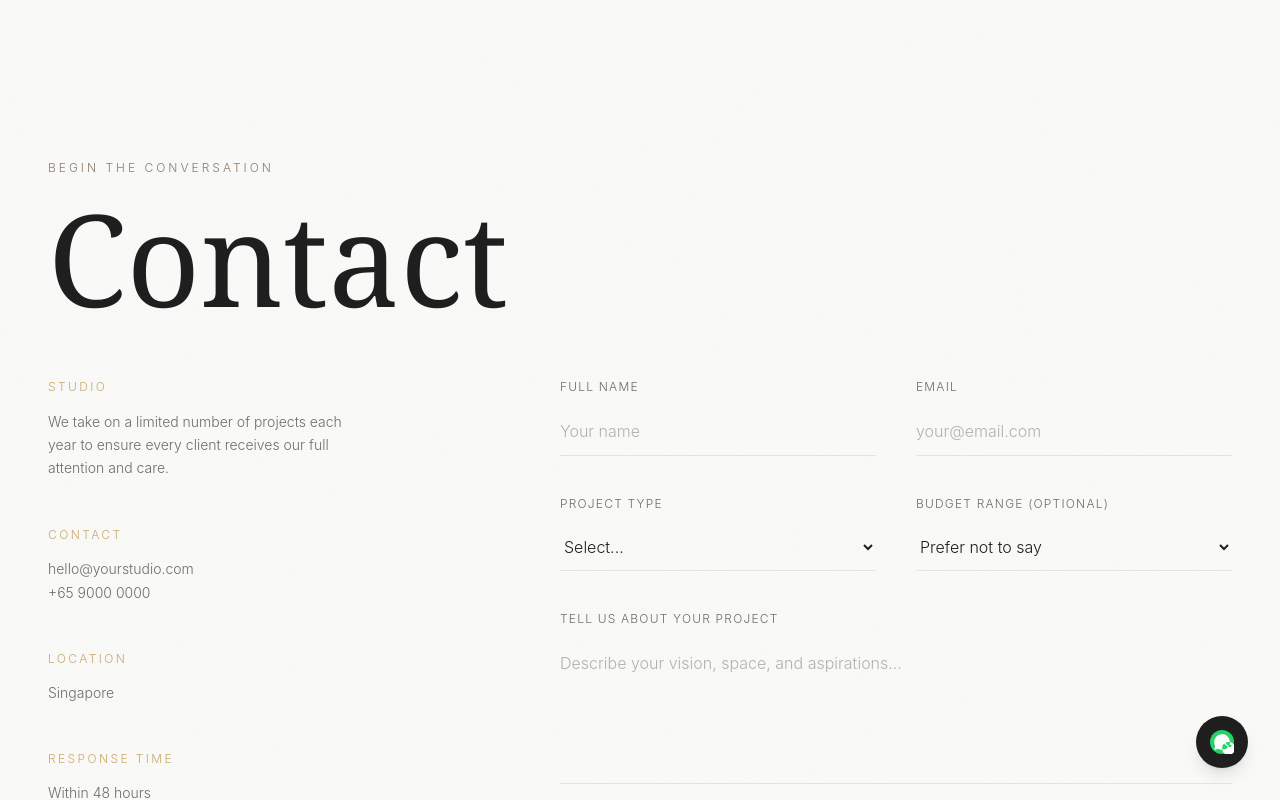
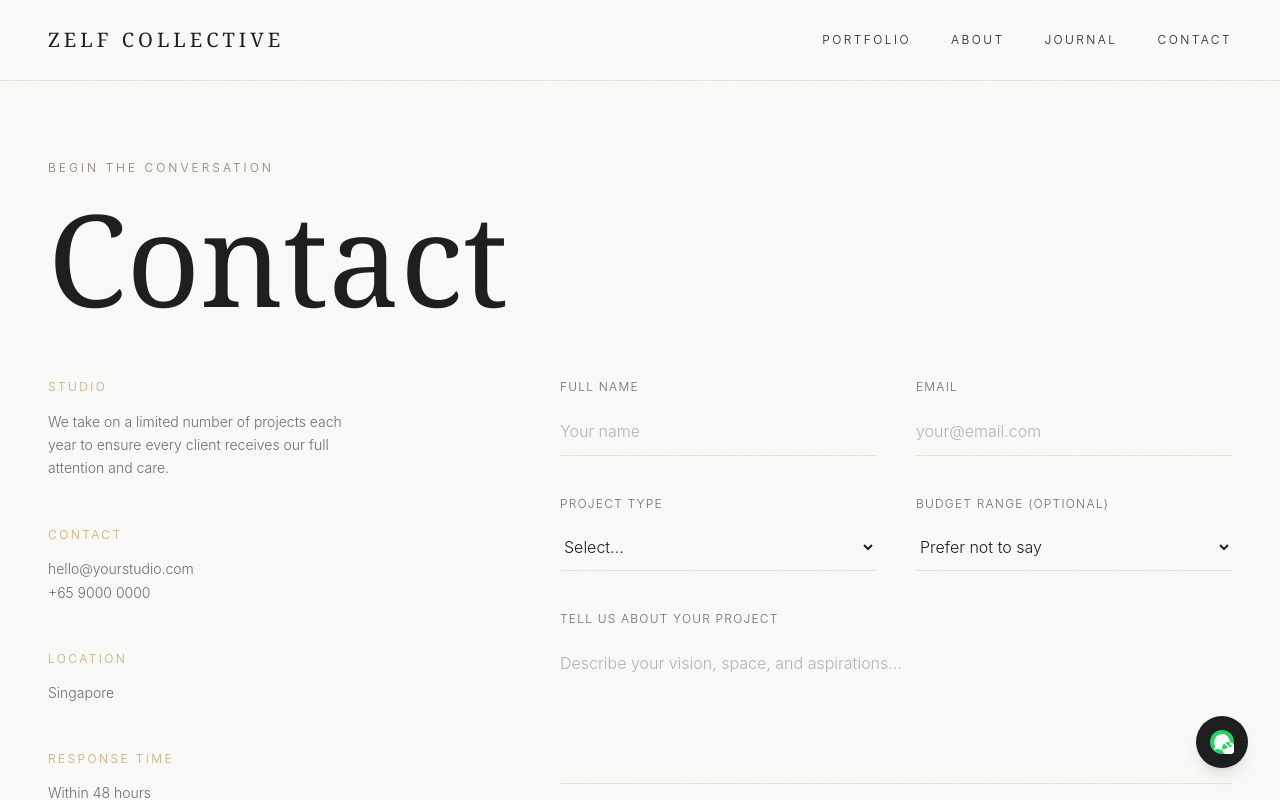
Before and after one commit to shaminderjitsingh01-stack/interior-studio, a Next.js app: page /contact in a window 1280 px wide. Shown: the top 800 px of the page. Built offline with nearby package versions, Linux system fonts and the light colour scheme.

Commit message:
Fix navbar visibility on non-home pages

```diff
--- a/components/Navbar.tsx
+++ b/components/Navbar.tsx
@@ -1,6 +1,7 @@
 'use client'
 import Link from 'next/link'
 import { useState, useEffect } from 'react'
+import { usePathname } from 'next/navigation'
 
 const links = [
   { href: '/portfolio', label: 'Portfolio' },
@@ -12,6 +13,12 @@ const links = [
 export default function Navbar() {
   const [scrolled, setScrolled] = useState(false)
   const [menuOpen, setMenuOpen] = useState(false)
+  const pathname = usePathname()
+
+  const isHome = pathname === '/'
+
+  // Transparent only on home page before scrolling
+  const isTransparent = isHome && !scrolled && !menuOpen
 
   useEffect(() => {
     const onScroll = () => setScrolled(window.scrollY > 60)
@@ -22,16 +29,16 @@ export default function Navbar() {
   return (
     <header
       className={`fixed top-0 left-0 right-0 z-50 transition-all duration-700 ${
-        scrolled || menuOpen
-          ? 'bg-off-white/95 backdrop-blur-sm border-b border-border'
-          : 'bg-transparent'
+        isTransparent
+          ? 'bg-transparent'
+          : 'bg-off-white/95 backdrop-blur-sm border-b border-border'
       }`}
     >
       <div className="flex items-center justify-between px-6 md:px-12 h-20">
         <Link
           href="/"
           className={`font-display text-xl tracking-[0.2em] transition-colors duration-700 ${
-            scrolled || menuOpen ? 'text-charcoal' : 'text-off-white'
+            isTransparent ? 'text-off-white' : 'text-charcoal'
           }`}
         >
           ZELF COLLECTIVE
@@ -44,7 +51,7 @@ export default function Navbar() {
               key={l.href}
               href={l.href}
               className={`text-xs uppercase tracking-[0.2em] transition-colors duration-700 hover:opacity-50 ${
-                scrolled ? 'text-charcoal' : 'text-off-white'
+                isTransparent ? 'text-off-white' : 'text-charcoal'
               }`}
             >
               {l.label}
@@ -58,21 +65,16 @@ export default function Navbar() {
           className="md:hidden flex flex-col justify-center gap-[5px] w-6 h-6"
           aria-label="Toggle menu"
         >
-          <span
-            className={`block w-6 h-px bg-current transition-all duration-300 origin-center ${
-              menuOpen ? 'rotate-45 translate-y-[6px]' : ''
-            } ${scrolled || menuOpen ? 'bg-charcoal' : 'bg-off-white'}`}
-          />
-          <span
-            className={`block w-6 h-px transition-all duration-300 ${
-              menuOpen ? 'opacity-0' : ''
-            } ${scrolled || menuOpen ? 'bg-charcoal' : 'bg-off-white'}`}
-          />
-          <span
-            className={`block w-6 h-px bg-current transition-all duration-300 origin-center ${
-              menuOpen ? '-rotate-45 -translate-y-[6px]' : ''
-            } ${scrolled || menuOpen ? 'bg-charcoal' : 'bg-off-white'}`}
-          />
+          {[0, 1, 2].map((i) => (
+            <span
+              key={i}
+              className={`block w-6 h-px transition-all duration-300 ${
+                isTransparent ? 'bg-off-white' : 'bg-charcoal'
+              } ${i === 0 && menuOpen ? 'rotate-45 translate-y-[6px]' : ''}
+                ${i === 1 && menuOpen ? 'opacity-0' : ''}
+                ${i === 2 && menuOpen ? '-rotate-45 -translate-y-[6px]' : ''}`}
+            />
+          ))}
         </button>
       </div>
 
```
